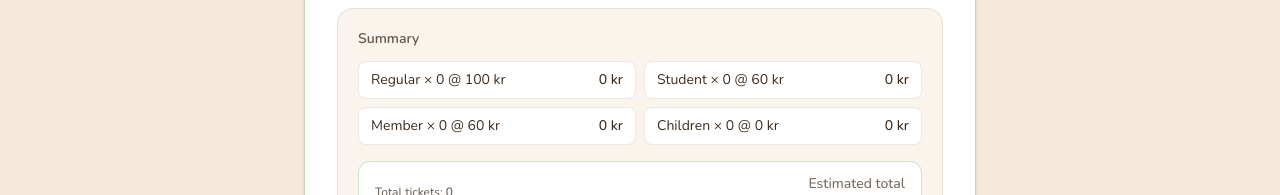
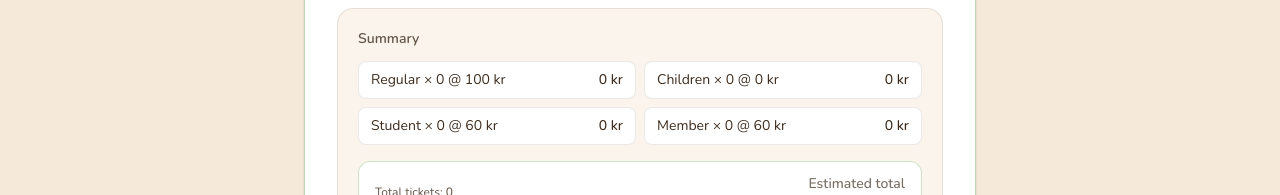
Before and after one commit to sandrayoe/Ticketing_SIS_2025, a Next.js app in the folder ticketing-2025/: page /register in a window 1280 px wide. Shown: the part 1412-1607 px from the top of the page. Built offline with nearby package versions, Linux system fonts and the light colour scheme; a web font is replaced by a local one.

Commit message:
minor update on calculator

```diff
--- a/ticketing-2025/app/register/page.tsx
+++ b/ticketing-2025/app/register/page.tsx
@@ -438,16 +438,16 @@ export default function RegisterPage() {
                       <span className="font-medium">{sek(totals.regTotal)}</span>
                     </div>
                     <div className="flex justify-between rounded-lg border border-earthy-dark/10 bg-white px-3 py-2">
+                      <span>Children × {totals.kidQty} @ {sek(PRICE_CHILD)}</span>
+                      <span className="font-medium">{sek(totals.kidTotal)}</span>
+                    </div>
+                    <div className="flex justify-between rounded-lg border border-earthy-dark/10 bg-white px-3 py-2">
                       <span>Student × {totals.stuQty} @ {sek(PRICE_STUDENT)}</span>
                       <span className="font-medium">{sek(totals.stuTotal)}</span>
                     </div>
                     <div className="flex justify-between rounded-lg border border-earthy-dark/10 bg-white px-3 py-2">
                       <span>Member × {totals.memQty} @ {sek(PRICE_MEMBER)}</span>
                       <span className="font-medium">{sek(totals.memTotal)}</span>
-                    </div>
-                    <div className="flex justify-between rounded-lg border border-earthy-dark/10 bg-white px-3 py-2">
-                      <span>Children × {totals.kidQty} @ {sek(PRICE_CHILD)}</span>
-                      <span className="font-medium">{sek(totals.kidTotal)}</span>
                     </div>
                   </div>
 
```
